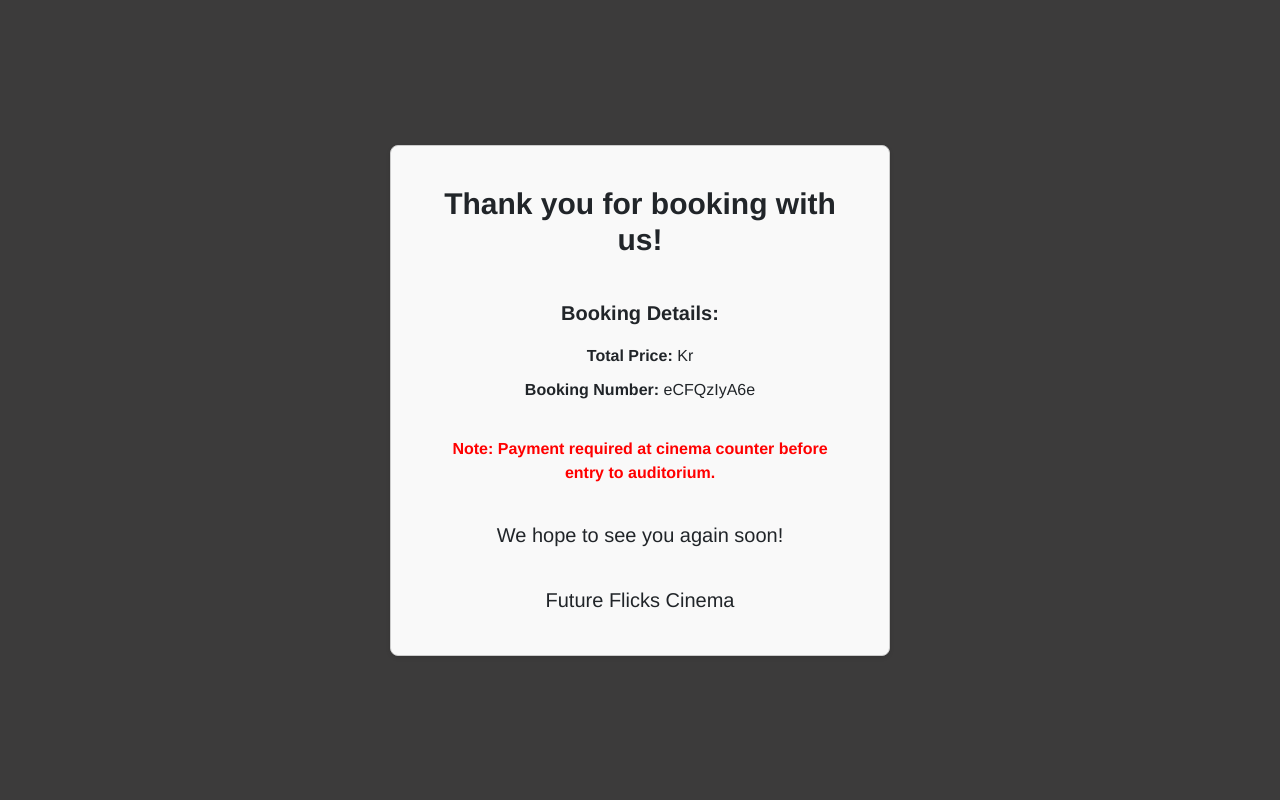
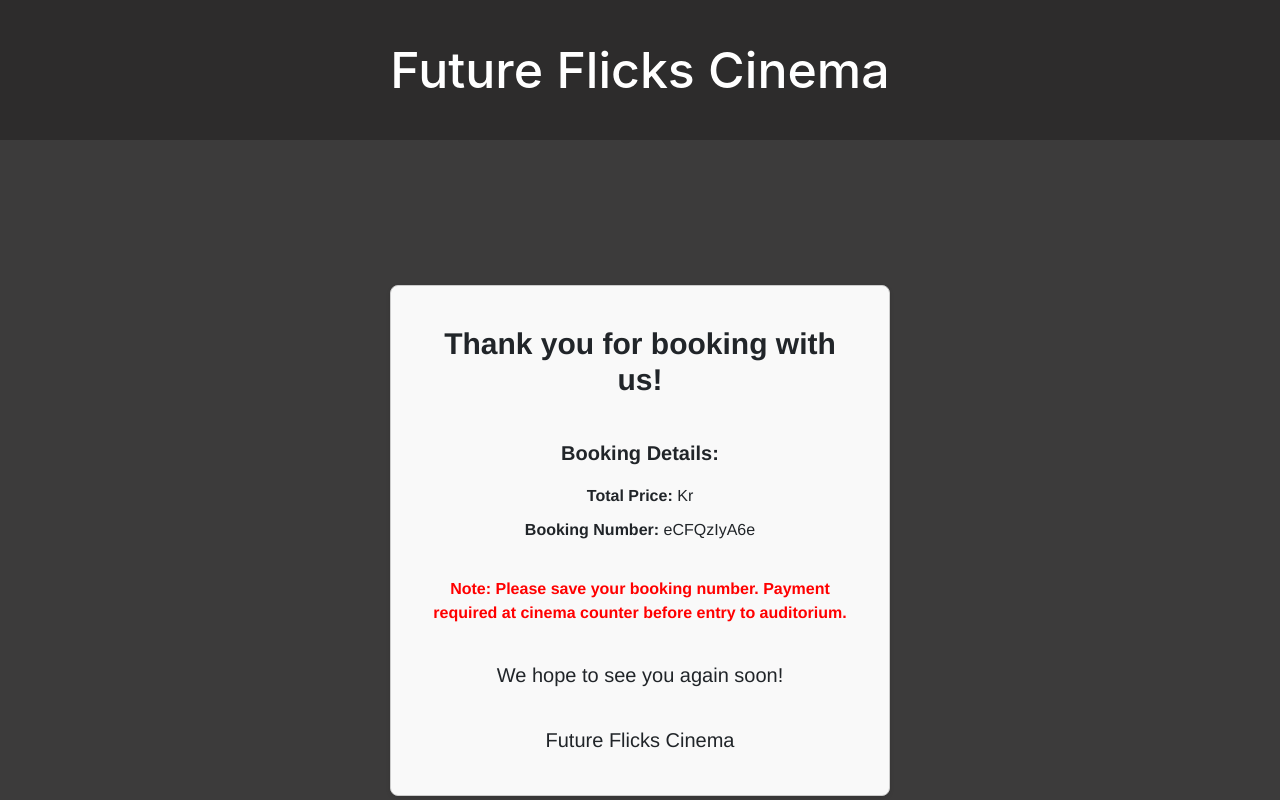
Before and after one commit to AruneeThongkrathok/Feature-Flicks---The-Cinema, a React (Vite) app: page /Receipt in a window 1280 px wide. Shown: the top 800 px of the page. Built offline with nearby package versions, Linux system fonts and the light colour scheme.

Commit message:
created a header and display on all screen

```diff
--- a/src/components/BookMovie.jsx
+++ b/src/components/BookMovie.jsx
@@ -3,6 +3,7 @@
 import { Card, Button, Row, Col } from "react-bootstrap";
 import "../css/BookMovie.css";
 import Footer from "./Footer";
+import Header from "./Header";
 
 const Bookmovie = () => {
   const { movieId } = useParams();
@@ -84,6 +85,7 @@
 
   return (
     <div>
+      <Header />
       <div className="d-flex justify-content-center align-items-center">
         <Card className="Movie-screening-card">
           <Row>
--- a/src/components/ChooseSeats.jsx
+++ b/src/components/ChooseSeats.jsx
@@ -5,6 +5,7 @@
 import TicketDropdown from "./TicketDropdown";
 import PopUpWindow from "./PopUpWindow";
 import Footer from "./Footer";
+import Header from "./Header";
 
 export default function ChooseSeat() {
   const [seats, setSeats] = useState([]);
@@ -117,6 +118,7 @@
 
   return (
     <div>
+      <Header />
       <Card className="choose-seat-container">
         <Card.Title className="auditorium-title">{auditorium}</Card.Title>
         <Row className="choose-seat-row">
--- /dev/null
+++ b/src/components/Header.jsx
@@ -0,0 +1,11 @@
+import "../css/Navbar.css";
+
+const Header = () => {
+  return (
+    <nav className="navbar">
+      <h1>Future Flicks Cinema</h1>
+    </nav>
+  );
+};
+
+export default Header;
--- a/src/components/Receipt.jsx
+++ b/src/components/Receipt.jsx
@@ -4,6 +4,7 @@
 import "../css/Receipt.css";
 import generateBookingNumber from "./GenerateBookingNumber";
 import Footer from "./Footer";
+import Header from "./Header";
 
 function Receipt() {
   const location = useLocation();
@@ -14,6 +15,7 @@
 
   return (
     <div>
+      <Header />
       <div className="receipt-container">
         <Card className="receipt-card">
           <Card.Body className="receipt-card-body">
@@ -53,8 +55,8 @@
                 <strong>Booking Number:</strong> {bookingNumber}
               </div>
               <div className="receipt-payment-info">
-                Note: Payment required at cinema counter before entry to
-                auditorium.
+                Note: Please save your booking number. Payment required at
+                cinema counter before entry to auditorium.
               </div>
               <div className="receipt-greeting-text">
                 We hope to see you again soon!
```
